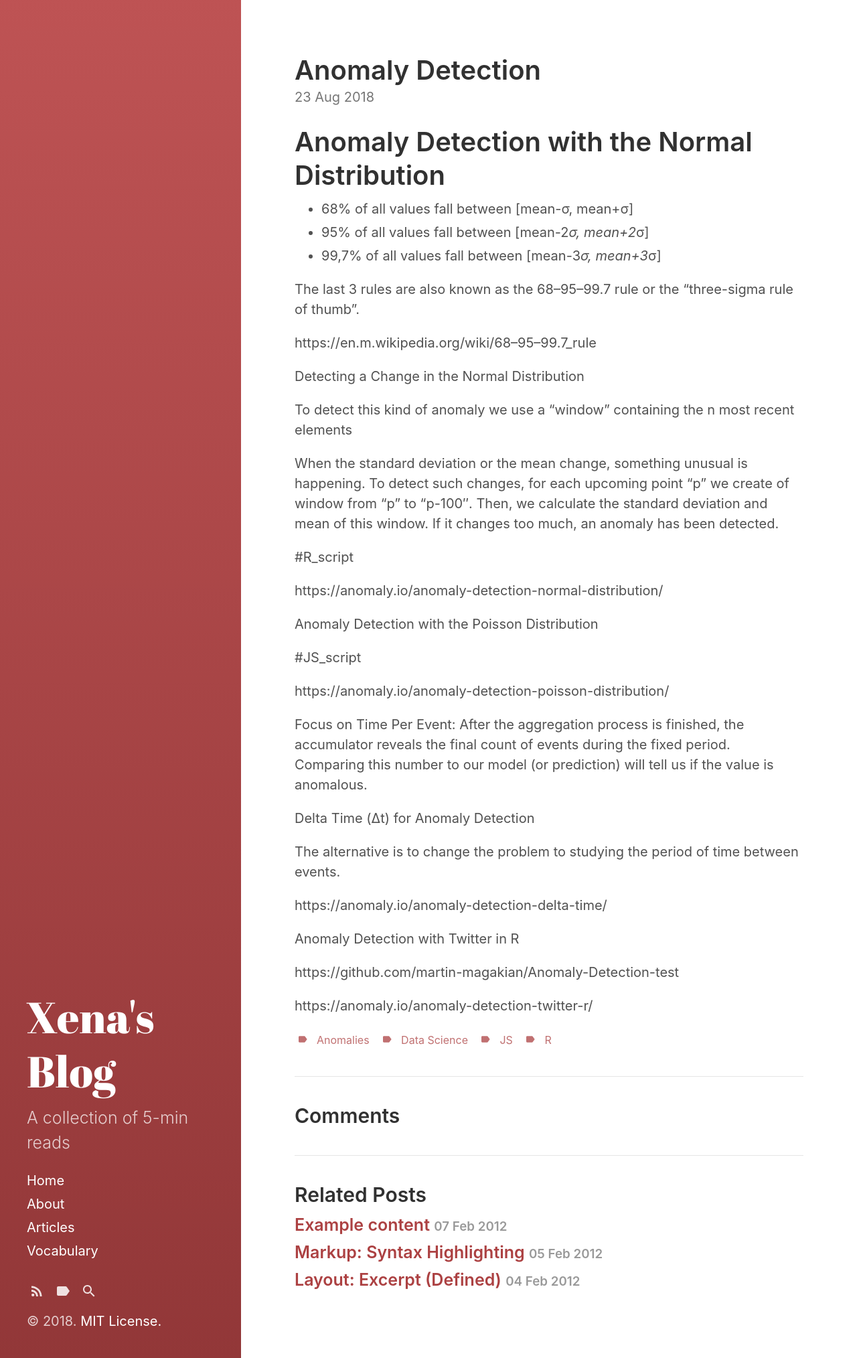
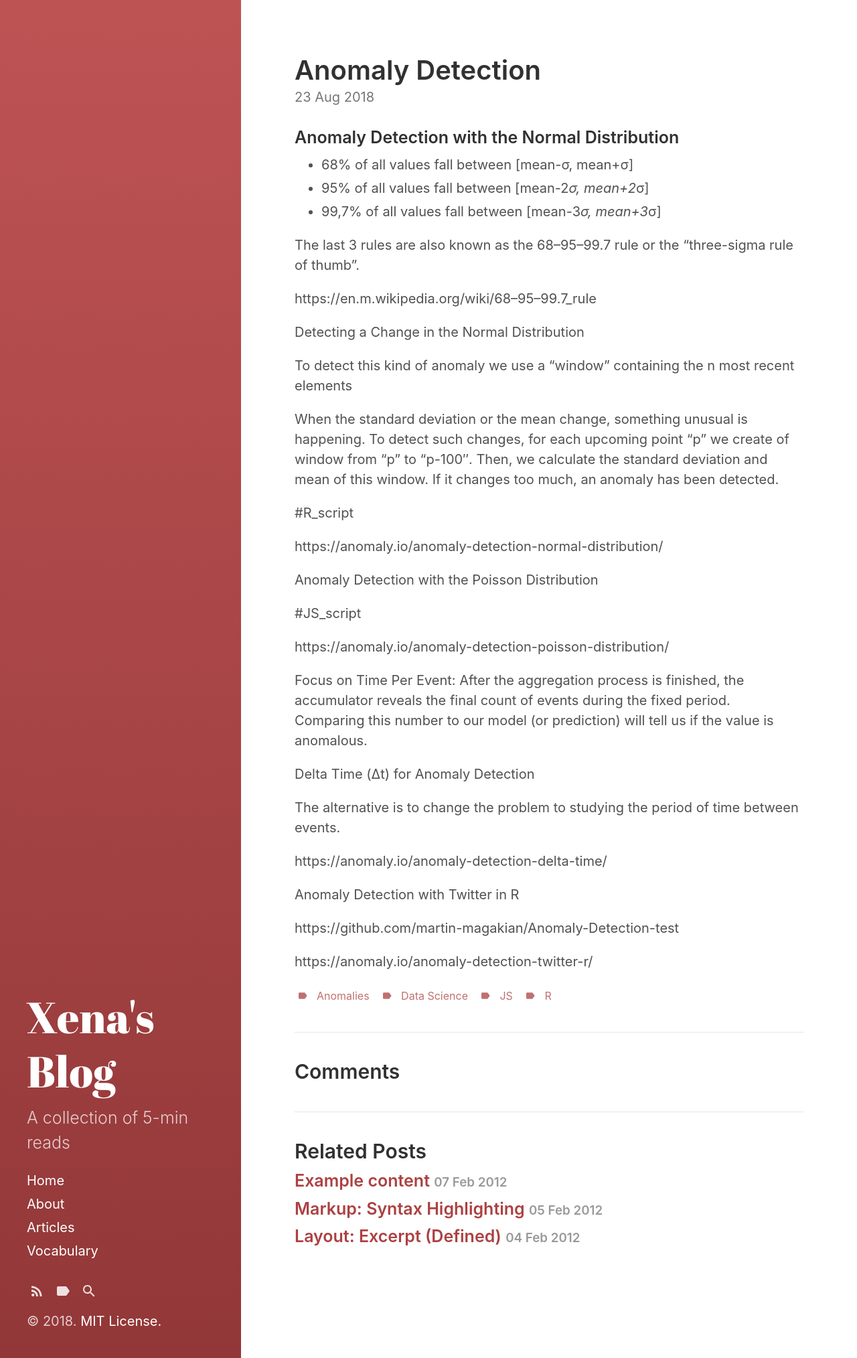
Before and after one commit to xenakas/gitpage, a Jekyll site: the page built from _posts/2018-08-23-anomaly-detection.md, in a window 1280 px wide. Shown: the whole page at 67% size. Built offline with Jekyll 4.4.1, drawn with Linux system fonts in a browser that asks for light colours.

```diff
--- a/_posts/2018-08-23-anomaly-detection.md
+++ b/_posts/2018-08-23-anomaly-detection.md
@@ -9,7 +9,7 @@ tags:
 ---
 
 
-# Anomaly Detection with the Normal Distribution
+### Anomaly Detection with the Normal Distribution
 
 - 68% of all values fall between [mean-σ, mean+σ]
 - 95% of all values fall between [mean-2*σ, mean+2*σ]
```
